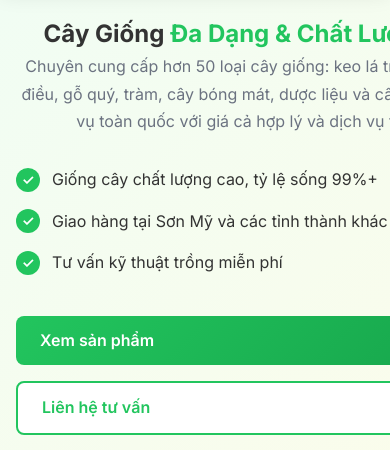
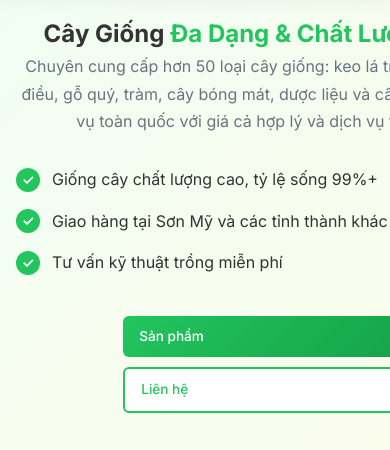
Before and after one commit to nguyenhappy92/caygiongcuhien, a plain HTML site: page index.html in a window 390 px wide. Shown: the part 85-535 px from the top of the page. Drawn offline with Linux system fonts and the light colour scheme.

```diff
--- a/css/style.css
+++ b/css/style.css
@@ -925,6 +925,26 @@ body {
 
     .hero-buttons {
         flex-direction: column;
+        gap: 12px;
+        max-width: 300px;
+        margin: 0 auto;
+    }
+
+    .hero-buttons .btn {
+        width: 100%;
+        padding: 12px 16px;
+        font-size: 0.9rem;
+        white-space: nowrap;
+        overflow: hidden;
+        text-overflow: ellipsis;
+    }
+
+    .hero-buttons .btn-primary {
+        order: 1;
+    }
+
+    .hero-buttons .btn-secondary {
+        order: 2;
     }
 }
 
@@ -1041,3 +1061,38 @@ body {
         height: 300px;
     }
 }
+
+/* Mobile button text optimization */
+@media (max-width: 480px) {
+    .hero-buttons {
+        max-width: 280px;
+        gap: 10px;
+    }
+
+    .hero-buttons .btn {
+        font-size: 0.85rem;
+        padding: 10px 16px;
+        border-radius: 6px;
+        font-weight: 500;
+        min-width: 80px;
+    }
+
+    .btn-text-full {
+        display: none;
+    }
+
+    .btn-text-short {
+        display: inline;
+    }
+}
+
+/* Desktop button text */
+@media (min-width: 481px) {
+    .btn-text-full {
+        display: inline;
+    }
+
+    .btn-text-short {
+        display: none;
+    }
+}
--- a/index.html
+++ b/index.html
@@ -97,7 +97,7 @@
                     "@type": "Offer",
                     "itemOffered": {
                         "@type": "Product",
-                        "name": "Keo lá tràm (Keo Tai Tượng)",
+                        "name": "Keo Tai Tượng",
                         "category": "Cây lấy gỗ"
                     }
                 },
@@ -208,8 +208,14 @@
                     </div>
 
                     <div class="hero-buttons">
-                        <a href="#products" class="btn btn-primary">Xem sản phẩm</a>
-                        <a href="#contact" class="btn btn-secondary">Liên hệ tư vấn</a>
+                        <a href="#products" class="btn btn-primary">
+                            <span class="btn-text-full">Xem sản phẩm</span>
+                            <span class="btn-text-short">Sản phẩm</span>
+                        </a>
+                        <a href="#contact" class="btn btn-secondary">
+                            <span class="btn-text-full">Liên hệ tư vấn</span>
+                            <span class="btn-text-short">Liên hệ</span>
+                        </a>
                     </div>
                 </div>
 
@@ -279,7 +285,7 @@
                             <li>Keo lai ACA 1, ACA 2</li>
                             <li>Keo lai U6, U2</li>
                             <li>Keo tái sinh tự nhiên</li>
-                            <li>Keo lá tràm (Keo Tai Tượng)</li>
+                            <li>Keo Tai Tượng</li>
                         </ul>
                         <div class="product-price">Từ 500đ/cây</div>
                         <a href="#contact" class="btn btn-outline">Liên hệ báo giá</a>
```
